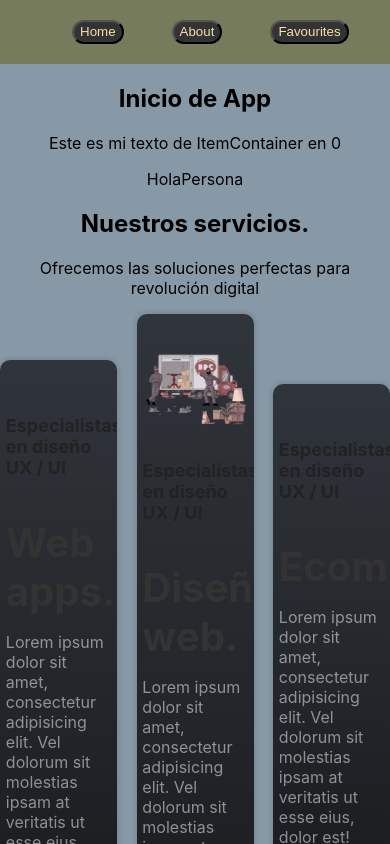
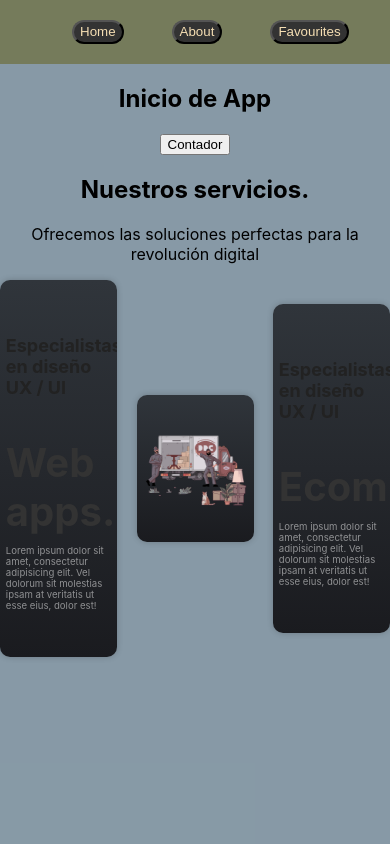
Before and after one commit to Franco-Carrera/grow-app, a React (Create React App) app: page / in a window 390 px wide. Shown: the top 844 px of the page. Built offline with nearby package versions, Linux system fonts and the light colour scheme.

Commit message:
ItemList y props

```diff
--- a/src/App.css
+++ b/src/App.css
@@ -30,9 +30,21 @@
 
 /***********Reset****** */
 
+.hidden {
+  display: none;
+}
+
 img {
   width: 100%;
   height: auto;
+}
+
+@media only screen and (max-width: 700px) {
+  .card {
+    display: flex;
+    flex-direction: column;
+    font-size: 0.6rem;
+  }
 }
 
 /* ********Utilities****** */
--- a/src/App.js
+++ b/src/App.js
@@ -2,27 +2,35 @@ import "./App.css";
 import NavBar from "./components/navbar/NavBar";
 import Main from "./components/main/Main";
 import Welcome from "./components/Welcome/welcome.js";
+import ItemListContainer from "./components/ItemListContain/ItemList";
+import Button from "./components/Button/Button";
+
+import Accountant from "./components/Accountant/count.js";
+import { useState } from "react";
 
 const Titulo = () => {
   return <h2>Inicio de App</h2>;
 };
 
-const ItemListContainer = () => {
-  return <p>Este es mi texto de ItemContainer en 0</p>;
-};
+const App = () => {
+  const [count, setCount] = useState(0);
 
-const App = () => {
   //Lógica
   return (
     <div className="App">
-      {/* header */}
+      {/*------- header--------- */}
       <NavBar />
       <Titulo />
-      {/* header */}
-      <ItemListContainer />
-      {/* De aquí en adelante comienza Main*/}
-      <Welcome nombre="Hola" apellido="Persona"></Welcome>
-      <Main></Main>
+      {/*------- Home y ItemListContainer*/}
+      <ItemListContainer name="Fran">
+        <Button funcion={() => console.log("button one")}></Button>
+        <Accountant valor={count} funcion={setCount} />
+      </ItemListContainer>
+      {/*------- Main */}
+      <Main>
+        <Welcome nombre="Hola" apellido="Persona"></Welcome>
+        {/* Count */}
+      </Main>
     </div>
   );
 };
--- /dev/null
+++ b/src/components/Accountant/count.js
@@ -0,0 +1,13 @@
+const Accountant = (valor, funcion) => {
+  return (
+    <div>
+      <article>
+        <h1 style={{ color: "white" }}>{valor}</h1>
+        <button onClick={() => funcion(valor - 1)}>Menos</button>
+        <button onClick={() => funcion(valor + 1)}>Mas</button>
+      </article>
+    </div>
+  );
+};
+
+export default Accountant;
--- /dev/null
+++ b/src/components/Button/Button.css
@@ -0,0 +1,6 @@
+.buttonProp {
+  background-color: var(--title-color);
+  color: whitesmoke;
+  text-decoration: none;
+  border-radius: 1.3rem;
+}
--- /dev/null
+++ b/src/components/Button/Button.js
@@ -0,0 +1,7 @@
+import "./Button.css";
+
+const Button = ({ funcion, label }) => {
+  return <button onClick={funcion}>{label}</button>;
+};
+
+export default Button;
--- /dev/null
+++ b/src/components/Cart/Cart.js
@@ -0,0 +1,8 @@
+import "./Cart.css";
+import logoCarrito from "../../../src/assets/shopping-cart.svg";
+
+const CartWidget = () => {
+  return <img src={logoCarrito} alt="logo"></img>;
+};
+
+export default CartWidget;
--- /dev/null
+++ b/src/components/ItemListContain/ItemList.css
@@ -0,0 +1,7 @@
+/* --------Utilities */
+.parrafoGaleria {
+  font-size: 1rem;
+  font-weight: bold;
+  text-align: left;
+  margin: 1rem;
+}
--- /dev/null
+++ b/src/components/ItemListContain/ItemList.js
@@ -0,0 +1,16 @@
+import "./ItemList.css";
+import Button from "../Button/Button";
+
+const ItemListContainer = (props) => {
+  const miFuncion = () => {
+    console.log("estoy en ItemList e hice click en about");
+  };
+
+  return <Button label="Contador" funcion={miFuncion}></Button>;
+};
+
+// Podemos usar un componente de presentación para
+// distintas funciones en botones de navbar
+// + Children
+
+export default ItemListContainer;
--- a/src/components/main/Main.js
+++ b/src/components/main/Main.js
@@ -10,7 +10,7 @@ const Main = () => {
             Nuestros servicios<span class="point">.</span>
           </h2>
           <p class="copy__section">
-            Ofrecemos las soluciones perfectas para revolución digital
+            Ofrecemos las soluciones perfectas para la revolución digital
           </p>
 
           <article class="container-cards">
@@ -32,7 +32,7 @@ const Main = () => {
             <div class="card">
               {/* <img src={imageEast} class="card__img"/>  */}
               <img src={imageEast} className="" alt="Logo" />
-              <div class="cards__text">
+              <div class="cards__text hidden">
                 <p class="card__list">Especialistas en diseño UX / UI</p>
                 <h3 class="card__title">
                   Diseño web<span class="point">.</span>
--- a/src/components/navbar/NavBar.js
+++ b/src/components/navbar/NavBar.js
@@ -1,6 +1,6 @@
 import logo from "../../../src/assets/logo.svg";
-import logoCarrito from "../../../src/assets/shopping-cart.svg";
 import "./NavBar.css";
+import CartWidget from "../Cart/Cart";
 
 const NavBar = () => {
   return (
@@ -9,9 +9,10 @@ const NavBar = () => {
         <nav className="NavBar ">
           <div className="LeftNav">
             <div className="NavOptionsLeft">
-              {/* Logo aquí */}
               <img src={logo} className="App-logo" alt="Logo" />
-              <button className="Option">Home</button> {/*Reemplaz x <a> */}
+              {/*-------------------Button props---------*/}
+              <button className="Option">Home</button>
+              {/*Reemplaz x <a> */} {/*minuto 58*/}
               <button className="Option">About</button>
               <button className="Option">Favourites</button>
             </div>
@@ -22,7 +23,8 @@ const NavBar = () => {
               <button className="Option">SignUp</button>
             </div>
             <div>
-              <img className="logoCarri" src={logoCarrito} alt="" />
+              {/* CartWidget */}
+              <CartWidget />
             </div>
             <p className="contadorCarrito">0</p>
             {/* Item carrito */}
```
Also changed, not shown: src/components/Cart/Cart.css (added).
